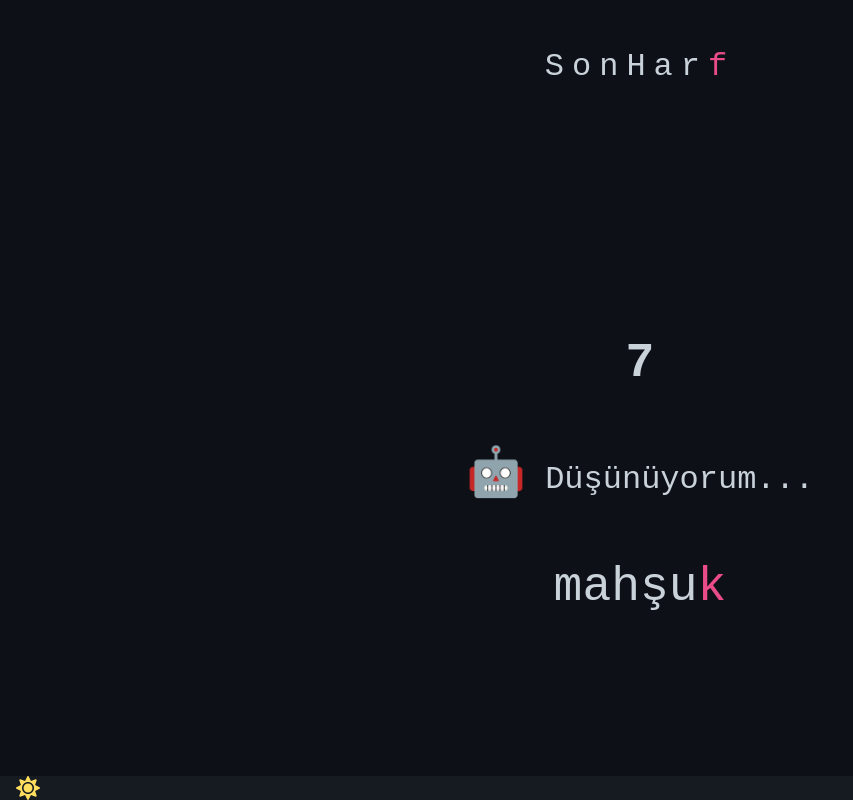
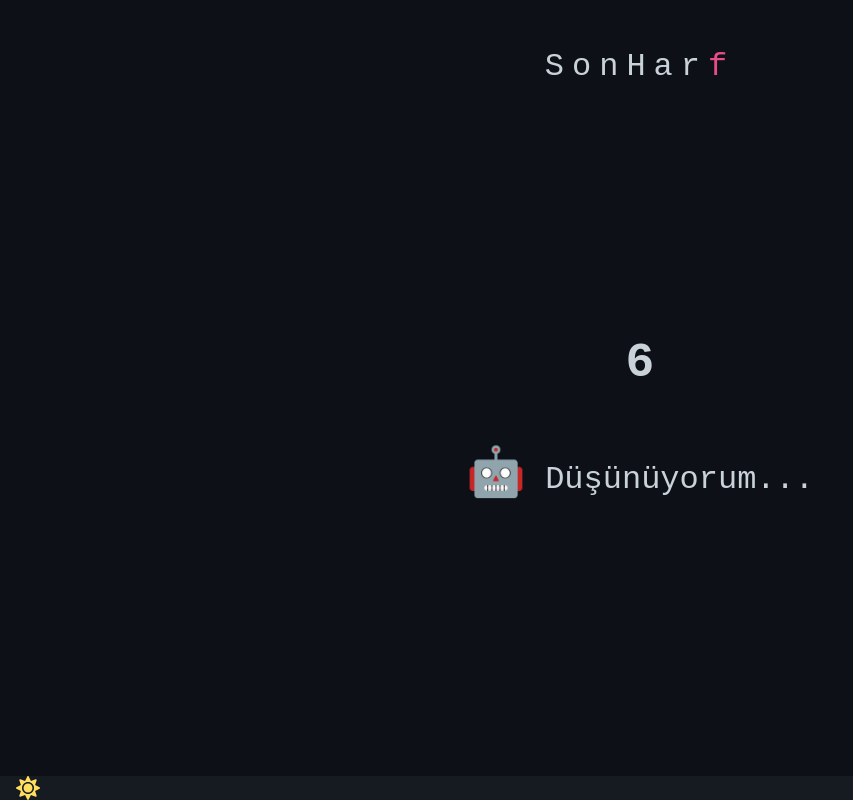
Before and after one commit to alicanerdurmaz/last-letter, a React (Create React App) app: page / in a window 1280 px wide. Both pictures are taken after a click on the button "ZOR". Shown: the whole page, without its empty margins (0-853 px from the left). Built offline with nearby package versions, Linux system fonts and the light colour scheme.

Commit message:
game loop unnecessary fix

```diff
--- a/src/App.tsx
+++ b/src/App.tsx
@@ -8,6 +8,7 @@ import Logo from './components/Logo/Logo'
 import GameUI from './components/GameUI/GameUI'
 import { SettingsProvider } from './context/GameManager/SettingsContext'
 import { checkApiSupport } from './utils/checkApiSupport'
+import { GameLoopProvider } from './context/GameManager/GameLoop'
 
 const apiSupport = checkApiSupport()
 
@@ -27,7 +28,9 @@ function App() {
         <SettingsProvider>
           {isGameStarted ? (
             <GameManagerProvider>
-              <GameUI />
+              <GameLoopProvider>
+                <GameUI />
+              </GameLoopProvider>
             </GameManagerProvider>
           ) : (
             <HomeUI setIsGameStarted={setIsGameStarted} />
--- a/src/components/GameUI/ComputerScreen.tsx
+++ b/src/components/GameUI/ComputerScreen.tsx
@@ -1,13 +1,15 @@
+import { memo } from 'react'
 import { useGameManagerCtx } from '../../context/GameManager/GameManagerContext'
 import { useInternalizationCtx } from '../../context/Internalization/InternalizationContext'
-import { useComputerLogic } from '../../hooks/useComputerLogic'
 import LastLetter from '../Text/LastLetter'
 import styles from './GameUI.module.scss'
 
 const ComputerScreen = () => {
   const { t } = useInternalizationCtx()
-  const { currentWord, usedWords, NAME_LIST, changeTurn } = useGameManagerCtx()
-  useComputerLogic(currentWord, usedWords, NAME_LIST, changeTurn)
+  const { currentWord } = useGameManagerCtx()
+  // useComputerLogic(currentWord, usedWords, NAME_LIST, changeTurn)
+
+  console.log('computer screen worked')
 
   return (
     <div>
@@ -21,4 +23,4 @@ const ComputerScreen = () => {
   )
 }
 
-export default ComputerScreen
+export default memo(ComputerScreen)
--- a/src/components/GameUI/GameUI.tsx
+++ b/src/components/GameUI/GameUI.tsx
@@ -1,17 +1,18 @@
-import { useGameManagerCtx, USER } from '../../context/GameManager/GameManagerContext'
-
 import ComputerScreen from './ComputerScreen'
 import UserScreen from './UserScreen'
 import styles from './GameUI.module.scss'
 import React from 'react'
+import { useGameLoopCtx } from '../../context/GameManager/GameLoop'
+import { useGameManagerCtx, USER } from '../../context/GameManager/GameManagerContext'
 
 const GameUI = () => {
-  const { remainingTime, whoIsPlaying } = useGameManagerCtx()
+  const { whoIsPlaying } = useGameManagerCtx()
+  const { remainingTime } = useGameLoopCtx()
 
   return (
     <div className={styles.container}>
       <div className={styles.time}>
-        <h2>{remainingTime}</h2>
+        <h1>{remainingTime}</h1>
       </div>
 
       {whoIsPlaying === USER.computer ? <ComputerScreen /> : <UserScreen />}
--- a/src/components/GameUI/UserScreen.tsx
+++ b/src/components/GameUI/UserScreen.tsx
@@ -1,4 +1,3 @@
-import { memo } from 'react'
 import { useGameManagerCtx } from '../../context/GameManager/GameManagerContext'
 import LastLetter from '../Text/LastLetter'
 import UserMicrophone from './UserMicrophone'
@@ -21,4 +20,4 @@ const UserScreen = () => {
   )
 }
 
-export default memo(UserScreen)
+export default UserScreen
--- /dev/null
+++ b/src/context/GameManager/GameLoop.tsx
@@ -0,0 +1,41 @@
+import { createContext, useContext, useEffect, useRef, useState } from 'react'
+import { useGameManagerCtx } from './GameManagerContext'
+import useInterval from '../../hooks/useInterval'
+
+interface IGameLoopCtx {
+  remainingTime: number
+  setRemainingTime: React.Dispatch<React.SetStateAction<number>>
+}
+
+const GameLoopCtx = createContext<IGameLoopCtx | null>(null)
+
+export const GameLoopProvider: React.FC = ({ children }) => {
+  const { changeTurn, pauseGame, continueGame, isGamePaused } = useGameManagerCtx()
+  const [remainingTime, setRemainingTime] = useState(8)
+
+  useEffect(() => {
+    if (remainingTime <= 0) {
+      pauseGame()
+
+      changeTurn('Test')
+      setRemainingTime(8)
+
+      continueGame()
+    }
+  }, [changeTurn, continueGame, pauseGame, remainingTime])
+
+  useInterval(() => {
+    if (isGamePaused()) return
+    setRemainingTime((prevState) => prevState - 1)
+  }, 1000)
+
+  return <GameLoopCtx.Provider value={{ remainingTime, setRemainingTime }}>{children}</GameLoopCtx.Provider>
+}
+
+export const useGameLoopCtx = () => {
+  const context = useContext(GameLoopCtx)
+  if (!context || context === undefined) {
+    throw new Error('GameLoopCtx must be used within a GameLoopProvider')
+  }
+  return context
+}
--- a/src/context/GameManager/GameManagerContext.tsx
+++ b/src/context/GameManager/GameManagerContext.tsx
@@ -1,7 +1,7 @@
-import { createContext, useContext, useState, useEffect, useCallback, useMemo } from 'react'
-import useInterval from '../../hooks/useInterval'
+import { createContext, useContext, useState, useCallback, useMemo, useRef } from 'react'
+
 import { checkWordIsInvalid } from '../../utils/checkWordIsInvalid'
-import { useSettingsCtx } from './SettingsContext'
+
 import names from '../../data/names.json'
 
 export const USER = {
@@ -11,21 +11,26 @@ export const USER = {
 export type NameList = {
   [key: string]: string[]
 }
-interface IGameManagerCtx {
+export interface IGameManagerCtx {
   speechRecognized: (word: string) => void
-  remainingTime: number
+  changeTurn: (word: string) => void
+
+  pauseGame: () => void
+  continueGame: () => void
+  isGamePaused: () => boolean
+
   whoIsPlaying: number
   currentWord: string
   usedWords: Set<string>
   NAME_LIST: NameList
-  changeTurn: (word: string) => void
 }
+
 const GameManagerCtx = createContext<IGameManagerCtx | null>(null)
 
 export const GameManagerProvider: React.FC = ({ children }) => {
   const NAME_LIST: NameList = useMemo(() => names, [])
-  const { turnTime } = useSettingsCtx()
-  const [remainingTime, setRemainingTime] = useState(turnTime)
+
+  const pause = useRef(false)
   const [whoIsPlaying, setWhoIsPlaying] = useState(USER.computer)
   const [currentWord, setCurrentWord] = useState('')
   const [usedWords, setUsedWords] = useState(new Set<string>())
@@ -38,14 +43,13 @@ export const GameManagerProvider: React.FC = ({ children }) => {
         setWhoIsPlaying(USER.computer)
       }
 
-      setRemainingTime(turnTime)
       setCurrentWord(word)
 
       const newUsedWordList = new Set(usedWords)
       newUsedWordList.add(word.toLowerCase())
       setUsedWords(newUsedWordList)
     },
-    [turnTime, whoIsPlaying, usedWords]
+    [whoIsPlaying, usedWords]
   )
 
   const speechRecognized = useCallback(
@@ -53,25 +57,32 @@ export const GameManagerProvider: React.FC = ({ children }) => {
       if (checkWordIsInvalid(word, currentWord, NAME_LIST, usedWords)) {
         return
       }
-
-      changeTurn(word)
     },
-    [NAME_LIST, changeTurn, currentWord, usedWords]
+    [NAME_LIST, currentWord, usedWords]
   )
 
-  useEffect(() => {
-    if (remainingTime < 0) {
-      changeTurn('Test')
-    }
-  }, [changeTurn, remainingTime])
-
-  useInterval(() => {
-    setRemainingTime((prevState) => prevState - 1)
-  }, 1000)
-
+  const pauseGame = () => {
+    pause.current = true
+  }
+  const continueGame = () => {
+    pause.current = false
+  }
+  const isGamePaused = () => {
+    return pause.current
+  }
   return (
     <GameManagerCtx.Provider
-      value={{ remainingTime, whoIsPlaying, speechRecognized, currentWord, usedWords, NAME_LIST, changeTurn }}>
+      value={{
+        pauseGame,
+        continueGame,
+        changeTurn,
+        speechRecognized,
+        isGamePaused,
+        currentWord,
+        usedWords,
+        NAME_LIST,
+        whoIsPlaying,
+      }}>
       {children}
     </GameManagerCtx.Provider>
   )
--- a/src/hooks/useComputerLogic.ts
+++ b/src/hooks/useComputerLogic.ts
@@ -1,4 +1,4 @@
-import { useEffect } from 'react'
+import { useEffect, useRef } from 'react'
 import { NameList } from '../context/GameManager/GameManagerContext'
 import { findRandomWordFromNameList } from '../utils/findRandomWordFromNameList'
 
@@ -8,10 +8,11 @@ export const useComputerLogic = (
   NAME_LIST: NameList,
   changeTurn: (word: string) => void
 ) => {
+  const word = useRef(findRandomWordFromNameList(currentWord, NAME_LIST))
+
   useEffect(() => {
-    const word = findRandomWordFromNameList(currentWord, NAME_LIST)
     setTimeout(() => {
-      changeTurn(word)
+      changeTurn(word.current)
     }, 2000)
-  }, [currentWord, NAME_LIST, changeTurn])
+  }, [changeTurn])
 }
--- a/src/utils/checkWordIsInvalid.ts
+++ b/src/utils/checkWordIsInvalid.ts
@@ -6,7 +6,6 @@ export const checkWordIsInvalid = (
   NAME_LIST: NameList,
   usedWords: Set<string>
 ) => {
-  console.log(currentWord)
   if (!currentWord) return false
 
   const lowerNewWord = newWord.toLocaleLowerCase('tr')
```
